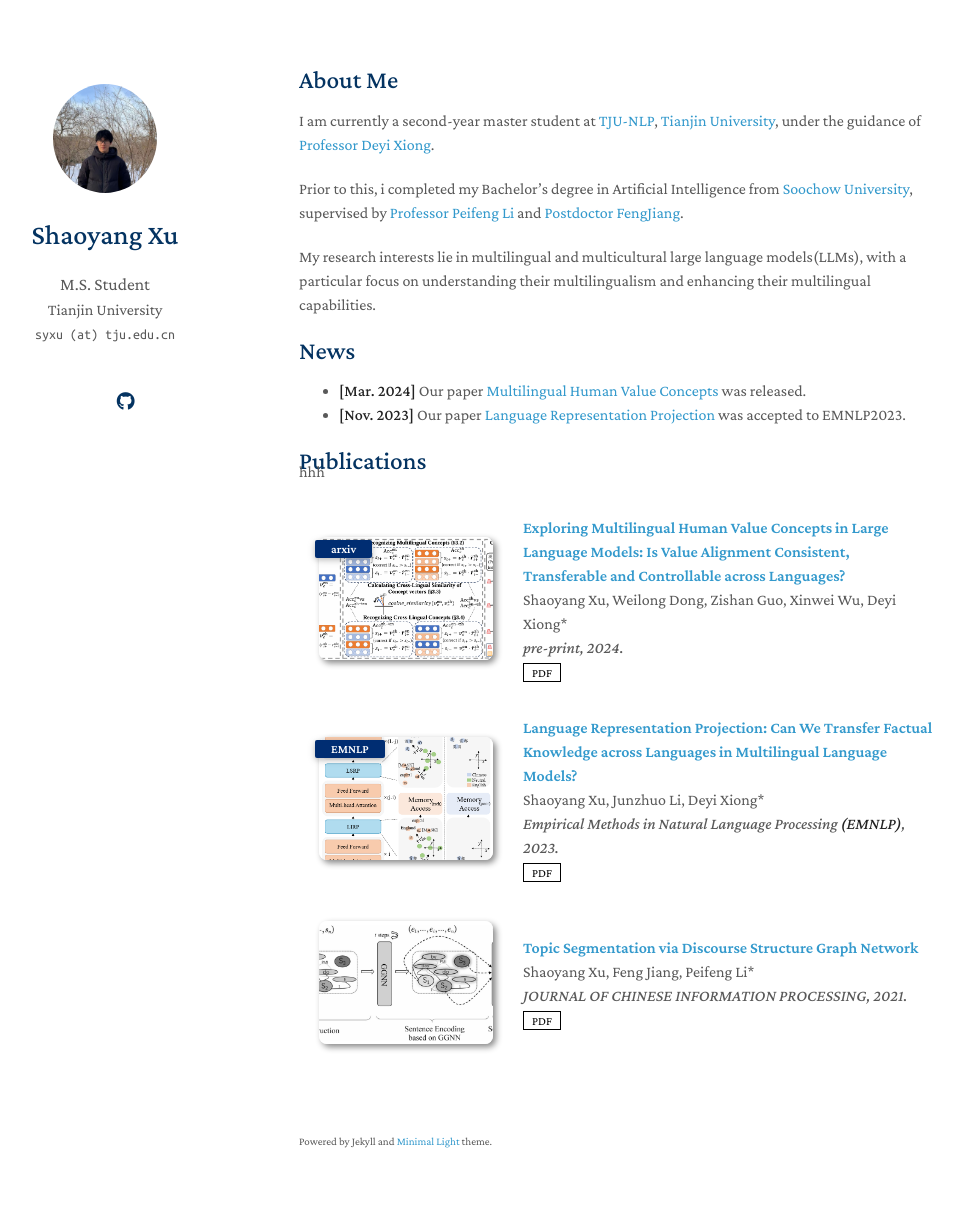
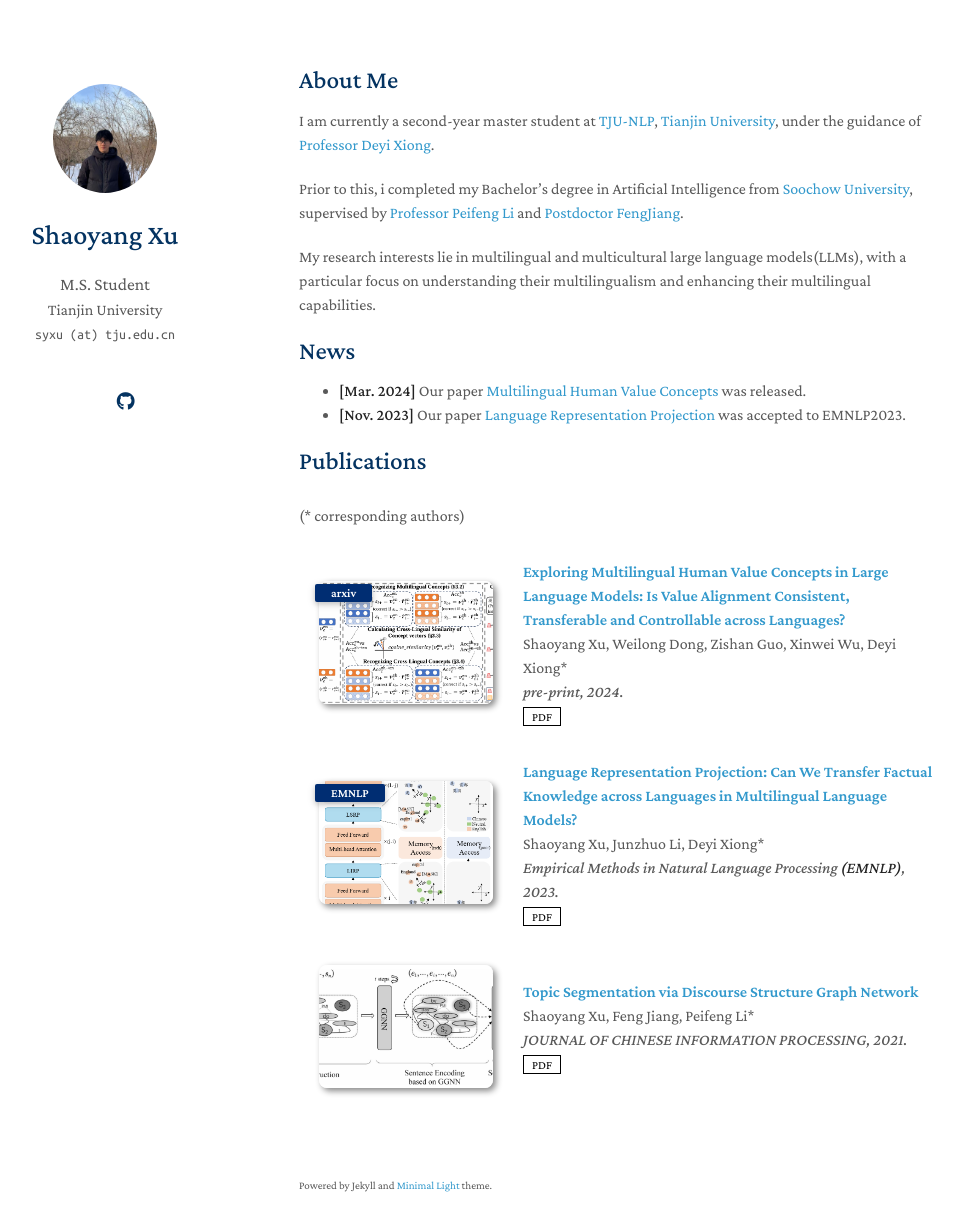
Before and after one commit to shaoyangxu/shaoyangxu.github.io, a Jekyll site: the page built from index.md, in a window 1280 px wide and 1266 px high. Shown: the top 1231 px of the window, without its empty margins (171-1134 px from the left). Built offline with Jekyll 4.4.1, drawn with Linux system fonts in a browser that asks for light colours; nearby versions of some CDN libraries; a style sheet for code colours, icons or effects is not loaded; our own code applies the rules of GitHub Pages for plain Markdown files.

Commit message:
fix problem

```diff
--- a/_config.yml
+++ b/_config.yml
@@ -15,7 +15,7 @@ canonical: https://minimal-light-theme.yliu.me/
 # If you don't need one of them, you may delete the corresponding line.
 google_scholar: https://scholar.google.com/citations?user=9BomjGkAAAAJ&hl=zh-CN
 # cv_link: assets/files/curriculum_vitae.pdf
-github_link: https://github.com/beiweixiaoxu
+github_link: https://github.com/shaoyangxu
 # linkedin: https://www.linkedin.com/
 # twitter: https://twitter.com/
 
--- a/_includes/publications.md
+++ b/_includes/publications.md
@@ -1,6 +1,6 @@
 <h2 id="publications" style="margin: 2px 0px -15px;">Publications</h2>
-
-<p>hhh</p>
+<br>
+<p>(* corresponding authors)</p>
 
 <div class="publications">
 <ol class="bibliography">
```
